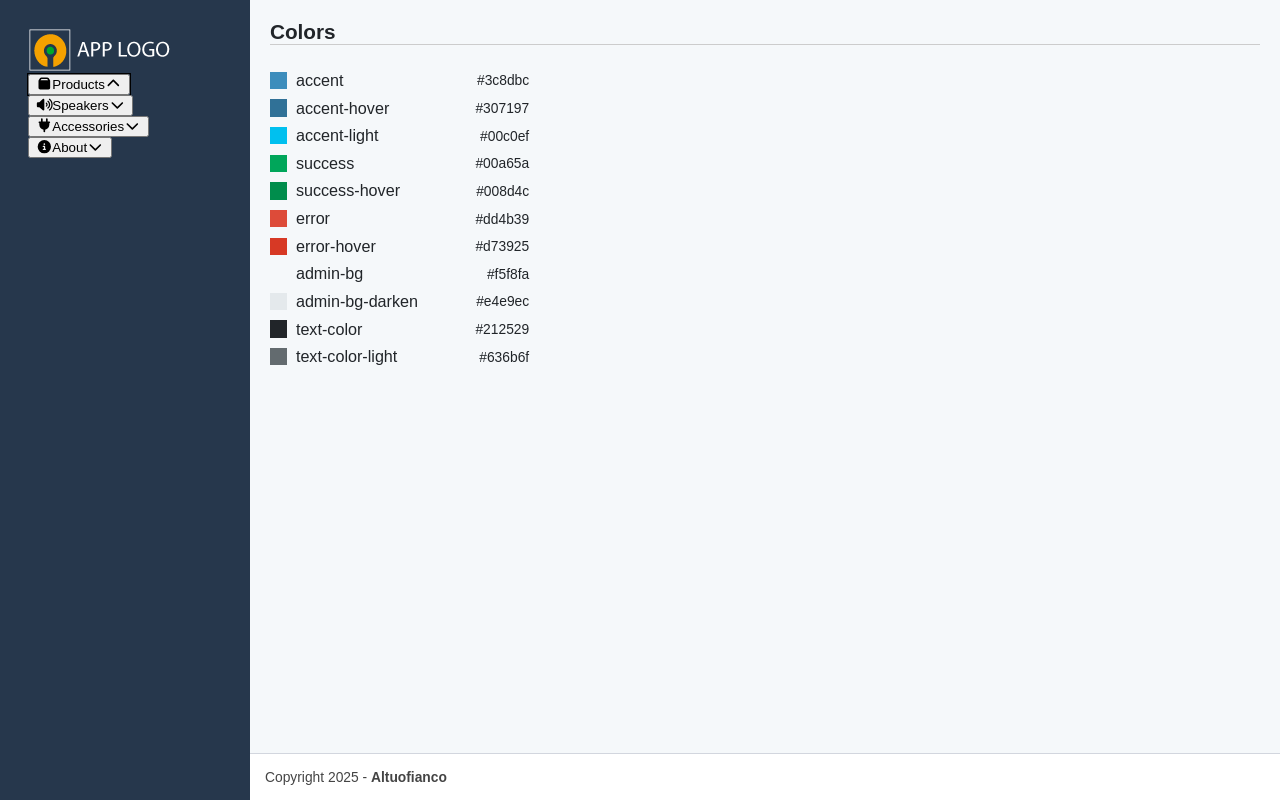
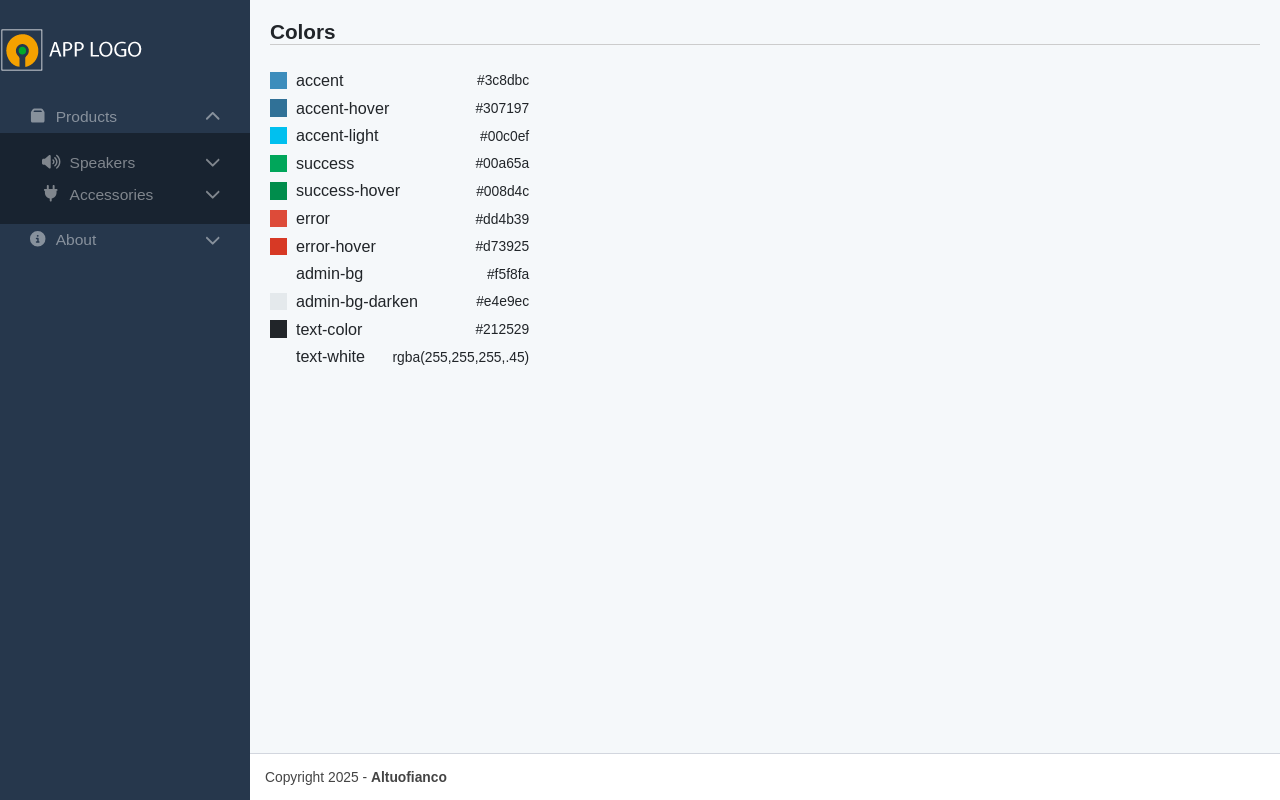
Before and after one commit to seriiserii825/nuxt-dashcore, a Nuxt app: page /admin/styleguides in a window 1280 px wide. Both pictures are taken after a click on the button "Products". Built offline with nearby package versions, Linux system fonts and the light colour scheme.

Commit message:
feat: styled menu

```diff
--- a/assets/scss/partials/_variables.scss
+++ b/assets/scss/partials/_variables.scss
@@ -10,5 +10,5 @@
   --admin-bg: #f5f8fa;
   --admin-bg-darken: #e4e9ec;
   --text-color: #212529;
-  --text-color-light: #636b6f;
+  --text-light: rgba(255, 255, 255, 0.45);
 }
--- a/components/Admin/AdminSidebar.vue
+++ b/components/Admin/AdminSidebar.vue
@@ -1,6 +1,5 @@
 <script setup lang="ts">
-import {admin_menu} from '~/data/menu/admin_menu';
-
+import { admin_menu } from "~/data/menu/admin_menu";
 </script>
 
 <template>
@@ -16,8 +15,11 @@ import {admin_menu} from '~/data/menu/admin_menu';
 </template>
 <style scoped lang="scss">
 .admin-sidebar {
-  padding: 3.2rem;
+  padding: 3.2rem 0;
   height: 100%;
   background-color: #26374c;
+  &__logo {
+    margin-bottom: 3.2rem;
+  }
 }
 </style>
--- a/components/Color/ColorView.vue
+++ b/components/Color/ColorView.vue
@@ -14,7 +14,7 @@
       <ColorItem color="admin-bg" hex="#f5f8fa"/>
       <ColorItem color="admin-bg-darken" hex="#e4e9ec"/>
       <ColorItem color="text-color" hex="#212529"/>
-      <ColorItem color="text-color-light" hex="#636b6f"/>
+      <ColorItem color="text-white" hex="rgba(255,255,255,.45)"/>
     </ul>
   </div>
 </template>
--- a/components/Menu/MenuItem.vue
+++ b/components/Menu/MenuItem.vue
@@ -1,66 +1,114 @@
 <script setup lang="ts">
-import { ref, computed } from "vue"
-import { NuxtLink } from "#components"
+import { ref, computed } from "vue";
+import { NuxtLink } from "#components";
 
 export type MenuNode = {
-  label: string
-  to?: string
-  icon?: [string, string] | string
-  children?: MenuNode[]
-}
+  label: string;
+  to?: string;
+  icon?: [string, string] | string;
+  children?: MenuNode[];
+};
 
 const props = withDefaults(
   defineProps<{
-    item: MenuNode
-    depth?: number
+    item: MenuNode;
+    depth?: number;
   }>(),
   {
     depth: 0,
   }
-)
+);
 
-const isLeaf = computed(() => !props.item.children || props.item.children.length === 0)
-const isOpen = ref(false)
+const isLeaf = computed(() => !props.item.children || props.item.children.length === 0);
+const isOpen = ref(false);
 
 // Only allow dropdowns up to depth 2 (3 levels total: 0,1,2)
-const canHaveDropdown = computed(() => !isLeaf.value && props.depth < 2)
+const canHaveDropdown = computed(() => !isLeaf.value && props.depth < 2);
 
 function toggle() {
   if (canHaveDropdown.value) {
-    isOpen.value = !isOpen.value
+    isOpen.value = !isOpen.value;
   }
 }
 </script>
 
 <template>
-  <li class="menu-item">
+  <li
+    class="menu-item"
+    :class="[
+      isLeaf ? 'menu-item--leaf' : 'menu-item--has-children',
+      isOpen && !isLeaf ? 'menu-item--open' : '',
+      `menu-item--depth-${depth}`,
+    ]">
     <!-- Leaf item (NuxtLink) -->
     <template v-if="isLeaf">
-      <NuxtLink :to="item.to || '#'" class="menu-link">
-        <FontAwesomeIcon v-if="item.icon" :icon="item.icon as any" class="menu-icon" />
-        <span class="menu-label">{{ item.label }}</span>
+      <NuxtLink :to="item.to || '#'" class="menu-item__link menu-item__link--leaf" role="menuitem">
+        <FontAwesomeIcon v-if="item.icon" :icon="item.icon as any" class="menu-item__icon" />
+        <span class="menu-item__label">{{ item.label }}</span>
       </NuxtLink>
     </template>
 
     <!-- Dropdown trigger -->
     <template v-else>
-      <button type="button" class="menu-button" @click="toggle">
-        <FontAwesomeIcon v-if="item.icon" :icon="item.icon as any" class="menu-icon" />
-        <span class="menu-label">{{ item.label }}</span>
-        <span class="menu-arrow">
+      <button
+        type="button"
+        class="menu-item__button"
+        :aria-expanded="isOpen ? 'true' : 'false'"
+        aria-haspopup="true"
+        @click="toggle">
+        <FontAwesomeIcon v-if="item.icon" :icon="item.icon as any" class="menu-item__icon" />
+        <span class="menu-item__label">{{ item.label }}</span>
+        <span class="menu-item__arrow">
           <FontAwesomeIcon :icon="['fas', isOpen ? 'chevron-up' : 'chevron-down']" />
         </span>
       </button>
 
       <!-- Dropdown -->
-      <ul v-if="isOpen" class="submenu">
+      <ul
+        v-if="isOpen"
+        class="menu-item__submenu"
+        :class="[`menu-item__submenu--level-${depth + 1}`]"
+        role="menu">
         <MenuItem
           v-for="(child, idx) in item.children"
           :key="idx + child.label"
           :item="child"
-          :depth="depth + 1"
-        />
+          :depth="depth + 1" />
       </ul>
     </template>
   </li>
 </template>
+<style lang="scss">
+.menu-item {
+  width: 100%;
+  font-size: 1.8rem;
+  color: var(--text-light);
+  &__button {
+    display: flex;
+    padding: 0.8rem 3.2rem;
+    width: 100%;
+    font-size: 1.8rem;
+    color: var(--text-light);
+    background: transparent;
+    border: none;
+    outline: none;
+    cursor: pointer;
+  }
+  &__label {
+    margin-left: 1rem;
+    margin-right: auto;
+  }
+  &__submenu {
+    display: flex;
+    flex-direction: column;
+    padding: 1.6rem 0 1.6rem 1.6rem;
+    background: #182330;
+    .menu-item__submenu {
+      display: flex;
+      flex-direction: column;
+      gap: 1.6rem;
+      padding-left: 5.4rem;
+    }
+  }
+}
+</style>
```
